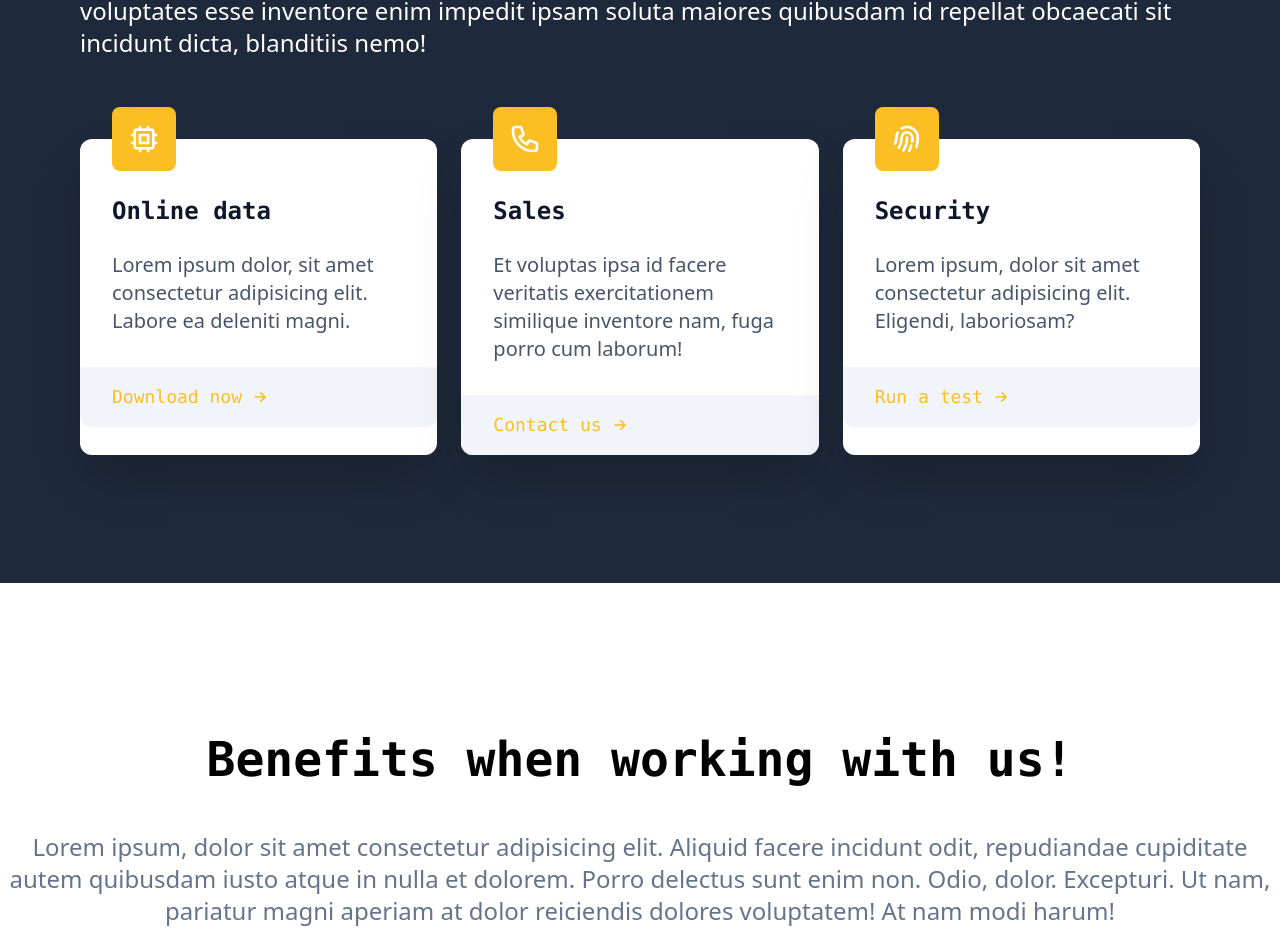
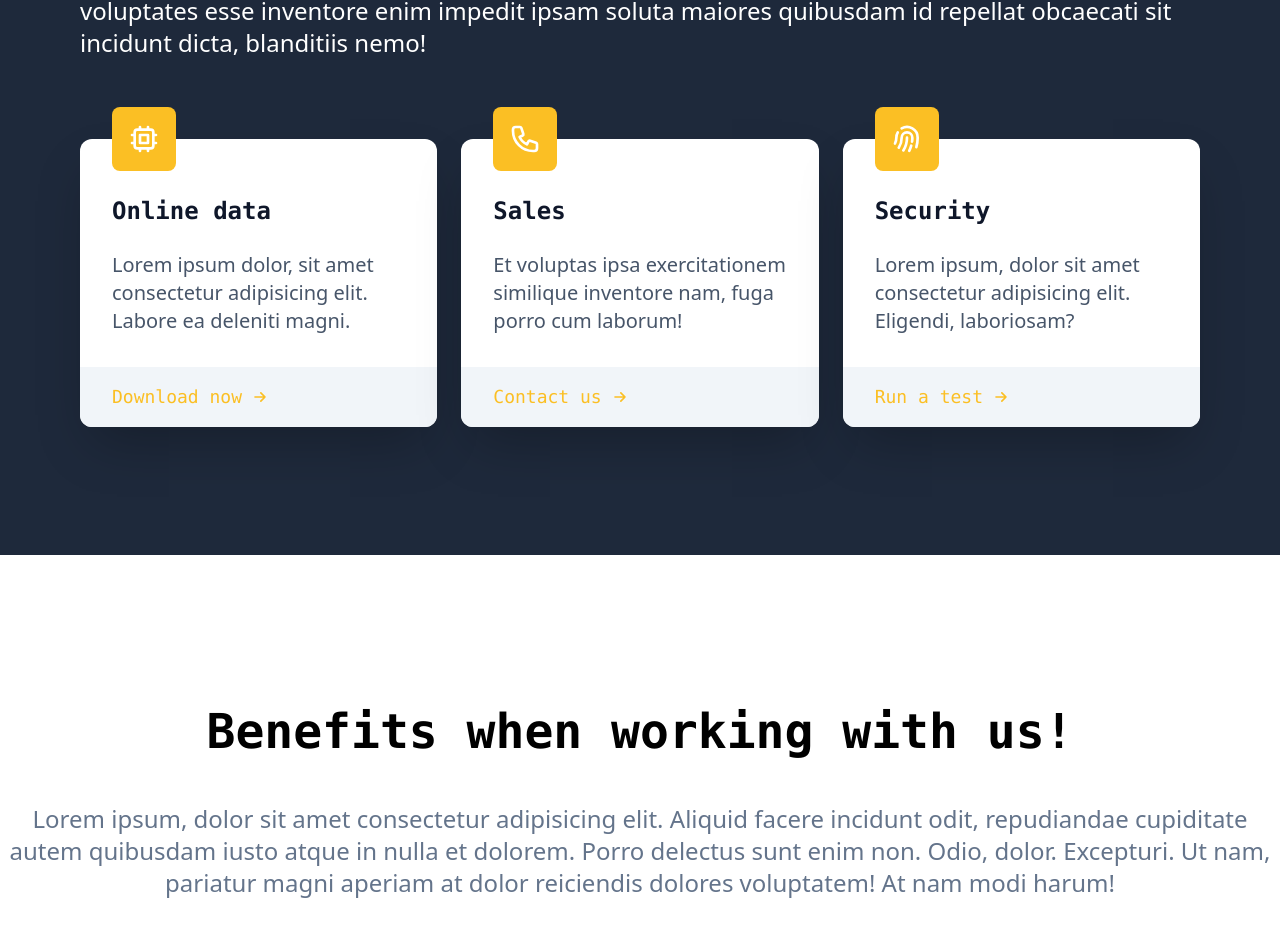
Before and after one commit to franodangelo/Services-SPA, a React (Create React App) app: page / in a window 1280 px wide. Shown: the part 1493-2429 px from the top of the page. Built offline with nearby package versions, Linux system fonts and the light colour scheme.

Commit message:
fixed the display of the cards

```diff
--- a/src/components/Support.jsx
+++ b/src/components/Support.jsx
@@ -6,29 +6,35 @@ export default function Support() {
             <h1 className="py-2 md:py-4 lg:py-6 font-bold text-3xl md:text-5xl">Need support?</h1>
             <p className="py-2 md:py-4 font-sans text-lg md:text-2xl">Lorem ipsum, dolor sit amet consectetur adipisicing elit. Laborum quis pariatur eveniet beatae, voluptates esse inventore enim impedit ipsam soluta maiores quibusdam id repellat obcaecati sit incidunt dicta, blanditiis nemo!</p>
             <div className="grid grid-cols-1 lg:grid-cols-3 mt-16 gap-16 lg:gap-6">
-                <div className="bg-white rounded-xl shadow-2xl">
+                <div className="flex flex-col h-full justify-between bg-white rounded-xl shadow-2xl">
                     <div className="p-8">
                         <ChipIcon className="w-16 -mt-16 p-4 text-white rounded-lg bg-amber-400" />
                         <h2 className="my-6 font-bold text-2xl text-slate-900">Online data</h2>
                         <p className="font-sans text-xl text-slate-600">Lorem ipsum dolor, sit amet consectetur adipisicing elit. Labore ea deleniti magni.</p>
                     </div>
-                    <h3 className="flex pl-8 py-4 items-center text-lg text-amber-400 rounded-b-xl bg-slate-100">Download now <ArrowSmRightIcon className="w-5 ml-2" /></h3>
+                    <h3 className="flex pl-8 py-4 items-center text-lg text-amber-400 rounded-b-xl bg-slate-100">
+                        Download now <ArrowSmRightIcon className="w-5 ml-2" />
+                    </h3>
                 </div>
-                <div className="bg-white rounded-xl shadow-2xl">
+                <div className="flex flex-col h-full justify-between bg-white rounded-xl shadow-2xl">
                     <div className="p-8">
                         <PhoneIcon className="w-16 -mt-16 p-4 text-white rounded-lg bg-amber-400" />
                         <h2 className="my-6 font-bold text-2xl text-slate-900">Sales</h2>
-                        <p className="font-sans text-xl text-slate-600">Et voluptas ipsa id facere veritatis exercitationem similique inventore nam, fuga porro cum laborum!</p>
+                        <p className="font-sans text-xl text-slate-600">Et voluptas ipsa exercitationem similique inventore nam, fuga porro cum laborum!</p>
                     </div>
-                    <h3 className="flex pl-8 py-4 items-center text-lg text-amber-400 rounded-b-xl bg-slate-100">Contact us <ArrowSmRightIcon className="w-5 ml-2" /></h3>
+                    <h3 className="flex pl-8 py-4 items-center text-lg text-amber-400 rounded-b-xl bg-slate-100">
+                        Contact us <ArrowSmRightIcon className="w-5 ml-2" />
+                    </h3>
                 </div>
-                <div className="bg-white rounded-xl shadow-2xl">
+                <div className="flex flex-col h-full justify-between bg-white rounded-xl shadow-2xl">
                     <div className="p-8">
                         <FingerPrintIcon className="w-16 -mt-16 p-4 text-white rounded-lg bg-amber-400" />
                         <h2 className="my-6 font-bold text-2xl text-slate-900">Security</h2>
                         <p className="font-sans text-xl text-slate-600">Lorem ipsum, dolor sit amet consectetur adipisicing elit. Eligendi, laboriosam?</p>
                     </div>
-                    <h3 className="flex pl-8 py-4 items-center text-lg text-amber-400 rounded-b-xl bg-slate-100">Run a test <ArrowSmRightIcon className="w-5 ml-2" /></h3>
+                    <h3 className="flex pl-8 py-4 items-center text-lg text-amber-400 rounded-b-xl bg-slate-100">
+                        Run a test <ArrowSmRightIcon className="w-5 ml-2" />
+                    </h3>
                 </div>
             </div>
         </main>
```
